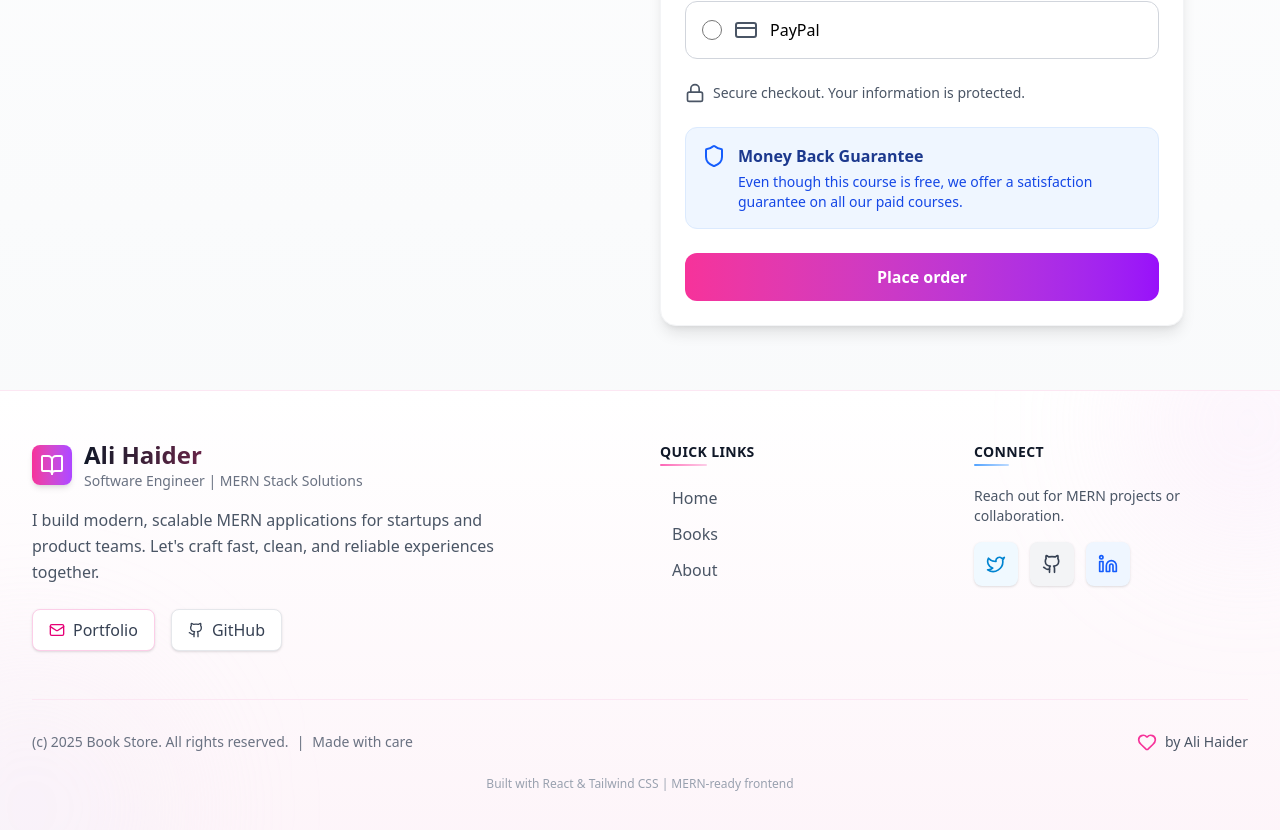
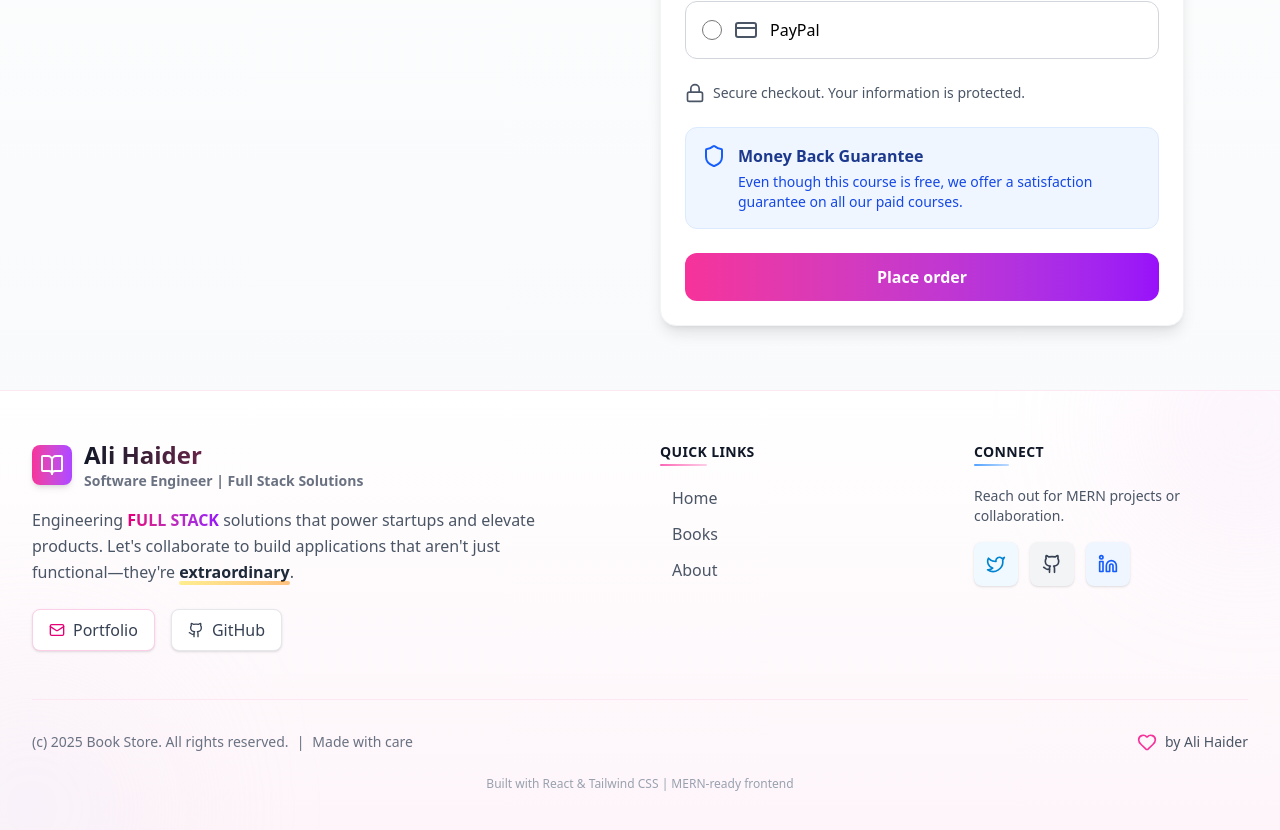
Before and after one commit to AliRajag51/BookStore, a React (Vite) app in the folder frontend/: page /checkout in a window 1280 px wide. Shown: the part 710-1540 px from the top of the page. Built offline with nearby package versions, Linux system fonts and the light colour scheme.

Commit message:
Improve UI of paragraph in Footer

```diff
--- a/frontend/index.html
+++ b/frontend/index.html
@@ -4,7 +4,7 @@
     <meta charset="UTF-8" />
     <link rel="icon" type="image/svg+xml" href="/vite.svg" />
     <meta name="viewport" content="width=device-width, initial-scale=1.0" />
-    <title>frontend</title>
+    <title>BOOK STORE</title>
 
   </head>
   <body>
--- a/frontend/src/layout/Footer.jsx
+++ b/frontend/src/layout/Footer.jsx
@@ -89,14 +89,27 @@ function Footer() {
                     Ali Haider
                   </h2>
                   <p className="text-sm text-gray-500">
-                    Software Engineer | MERN Stack Solutions
+                    <b>Software Engineer | Full Stack Solutions</b>
                   </p>
                 </div>
               </div>
               <p className="mt-2 text-gray-600 leading-relaxed max-w-lg">
-                I build modern, scalable MERN applications for startups and
-                product teams. Let&apos;s craft fast, clean, and reliable
-                experiences together.
+                Engineering{" "}
+                <span className="relative inline-block group">
+                  <span className="font-bold text-transparent bg-clip-text bg-gradient-to-r from-pink-600 to-purple-600">
+                    FULL STACK
+                  </span>
+                  <span className="absolute -bottom-1 left-0 w-0 h-0.5 bg-gradient-to-r from-blue-400 to-pink-400 rounded-full group-hover:w-full transition-all duration-700"></span>
+                  <span className="absolute -inset-1 bg-gradient-to-r from-pink-400/10 to-purple-400/10 rounded-lg -z-10 opacity-0 group-hover:opacity-100 transition-opacity duration-300"></span>
+                </span>{" "}
+                solutions that power startups and elevate products. Let's
+                collaborate to build applications that aren't just
+                functional—they're{" "}
+                <span className="font-semibold text-gray-800 relative">
+                  extraordinary
+                  <span className="absolute -bottom-0.5 left-0 w-full h-1 bg-gradient-to-r from-yellow-300 to-orange-400 rounded-full opacity-50"></span>
+                </span>
+                .
               </p>
               <div className="mt-6 flex flex-wrap items-center gap-4">
                 <a
```
Also changed, not shown: frontend/src/index.css (line endings or trailing spaces).
